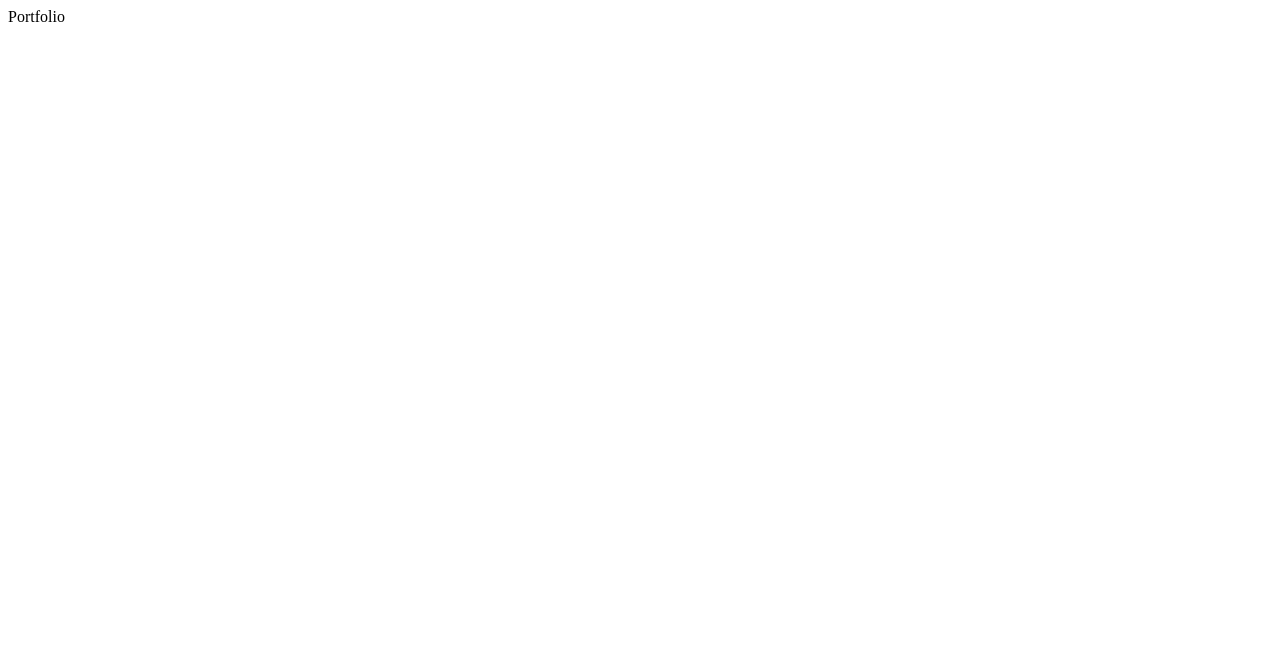
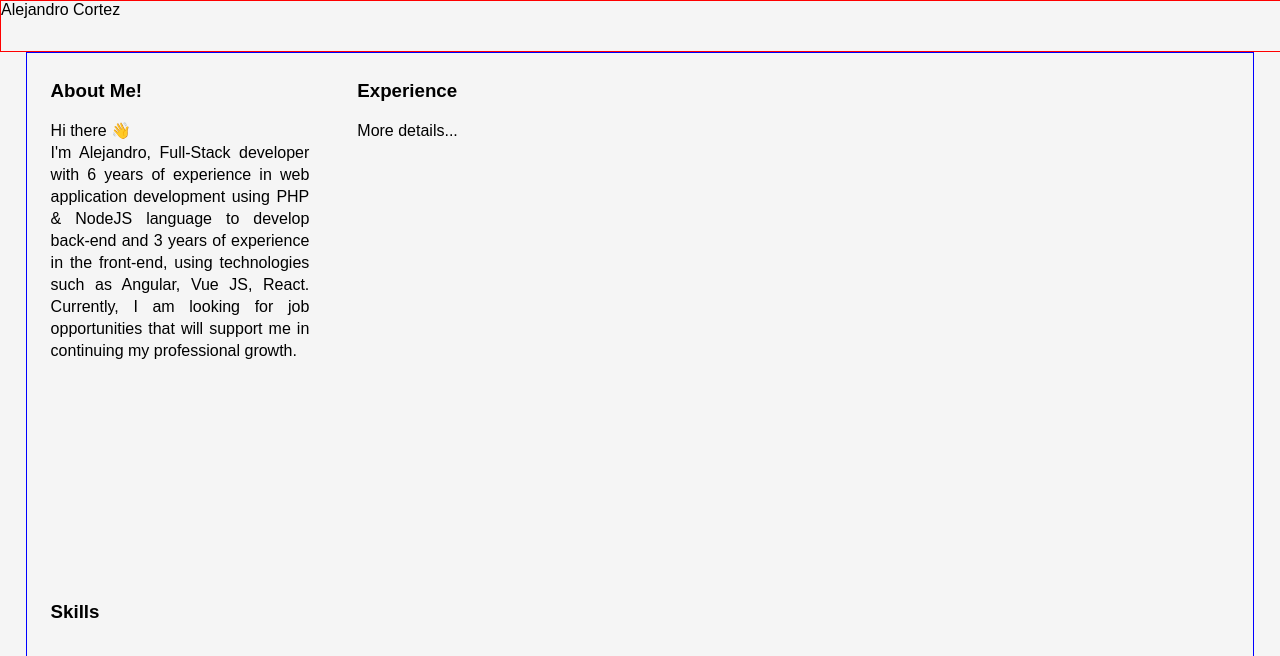
Before and after one commit to zikeron/portfolio, a React app: page / in a window 1280 px wide. Shown: the top 656 px of the page. Built offline with nearby package versions, Linux system fonts and the light colour scheme.

Commit message:
Added Layout and Header components

```diff
--- a/public/index.html
+++ b/public/index.html
@@ -2,6 +2,8 @@
 <html lang="en">
 <head>
   <meta charset="UTF-8">
+  <meta name="viewport" content="initial-scale=1, maximum-scale=1">
+  <link rel="stylesheet" href="styles.css">
   <title>Portfolio</title>
 </head>
 <body>
--- /dev/null
+++ b/src/components/Header/Header.jsx
@@ -0,0 +1,10 @@
+import React from 'react';
+import './header.css';
+
+export const Header = () => {
+  return (
+    <header>
+      <nav>Alejandro Cortez</nav>
+    </header>
+  );
+};
--- /dev/null
+++ b/src/components/Header/header.css
@@ -0,0 +1,5 @@
+header {
+    width: 100%;
+    height: 50px;
+    border: 1px solid red;
+}
--- /dev/null
+++ b/src/components/Layout/Layout.jsx
@@ -0,0 +1,31 @@
+import React from 'react';
+import './layout.css';
+
+export const Layout = () => {
+  return (
+    <section>
+      <div className="container">
+        <div className="item item-about">
+          <h3>About Me!</h3>
+          <p> Hi there 👋 </p>
+          <p>
+            {' '}
+            I'm Alejandro, Full-Stack developer with 6 years of experience in
+            web application development using PHP & NodeJS language to develop
+            back-end and 3 years of experience in the front-end, using
+            technologies such as Angular, Vue JS, React. Currently, I am looking
+            for job opportunities that will support me in continuing my
+            professional growth.
+          </p>
+        </div>
+        <div className="item item-experience">
+          <h3>Experience</h3>
+          <p>More details...</p>
+        </div>
+        <div className="item item-skills">
+          <h3>Skills</h3>
+        </div>
+      </div>
+    </section>
+  );
+};
--- /dev/null
+++ b/src/components/Layout/layout.css
@@ -0,0 +1,35 @@
+.container {
+    display: grid;
+    grid-template-columns: 100%;
+    border: 1px solid blue;
+    height: 100vh;
+    margin: 0 2%;
+}
+
+.item {
+    padding: 8px 24px;
+}
+
+.item p {
+    margin: 0;
+    padding: 0;
+    text-align: justify;
+    line-height: 22px;
+}
+
+@media only screen and (min-device-width: 768px) {
+    .container {
+        display: grid;
+        grid-template-columns: 25% 71%;
+        margin: 0 2%;
+    }
+}
+
+
+@media only screen and (min-device-width: 1024px) {
+    .container {
+        display: grid;
+        grid-template-columns: 30% 56% 14%;
+        margin: 0 2%;
+    }
+}
--- /dev/null
+++ b/src/containers/App.jsx
@@ -0,0 +1,12 @@
+import React from 'react';
+import { Header } from '../components/Header/Header';
+import { Layout } from '../components/Layout/Layout';
+
+export const App = () => {
+  return (
+    <>
+      <Header />
+      <Layout />
+    </>
+  );
+};
--- a/src/index.js
+++ b/src/index.js
@@ -1,4 +1,5 @@
 import React from 'react';
 import ReactDOM from 'react-dom';
+import { App } from './containers/App';
 
-ReactDOM.render(<div> Portfolio </div>, document.getElementById('app'));
+ReactDOM.render(<App />, document.getElementById('app'));
--- /dev/null
+++ b/styles.css
@@ -0,0 +1,9 @@
+@import url('https://fonts.googleapis.com/css2?family=Roboto&display=swap');
+
+body {
+    background: #F5F5F5;
+    font-family: 'Nunito', sans-serif;
+    font-size: 16px;
+    margin: 0;
+    padding: 0;
+}
--- a/webpack.config.js
+++ b/webpack.config.js
@@ -55,4 +55,4 @@ module.exports = {
       filename: 'assets/[name].css',
     }),
   ],
-}
+};
```
Also changed, not shown: package.json (+5 -3 lines), 1 other file (tests, documents, lock files or other folders). Lines whose indentation alone changed are shown as unchanged.
